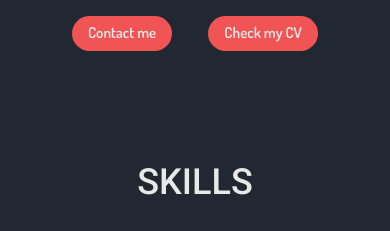
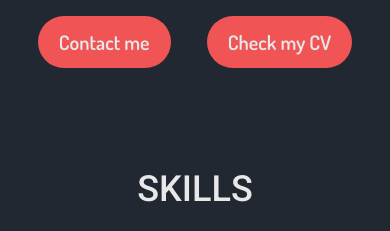
Before and after one commit to OlyaProkofieva/portfolio-project, a plain HTML site: page about.html in a window 390 px wide. Shown: the part 848-1079 px from the top of the page. Drawn offline with nearby package versions, Linux system fonts and the light colour scheme.

Commit message:
Updated responsive buttons

```diff
--- a/css/styles.css
+++ b/css/styles.css
@@ -233,7 +233,7 @@ footer .github-link {
 }
 
 .competence h3 {
-  margin-top: 10px;
+  margin-top: 0px;
   font-size: 36px;
   text-transform: uppercase;
 }
@@ -347,8 +347,8 @@ footer .github-link {
   }
 
   .btn-branding {
-    padding: 5px 15px;
-    font-size: 15px;
+    padding: 10px 20px;
+    font-size: 20px;
   }
 
   /*--------index.html---------*/
```
